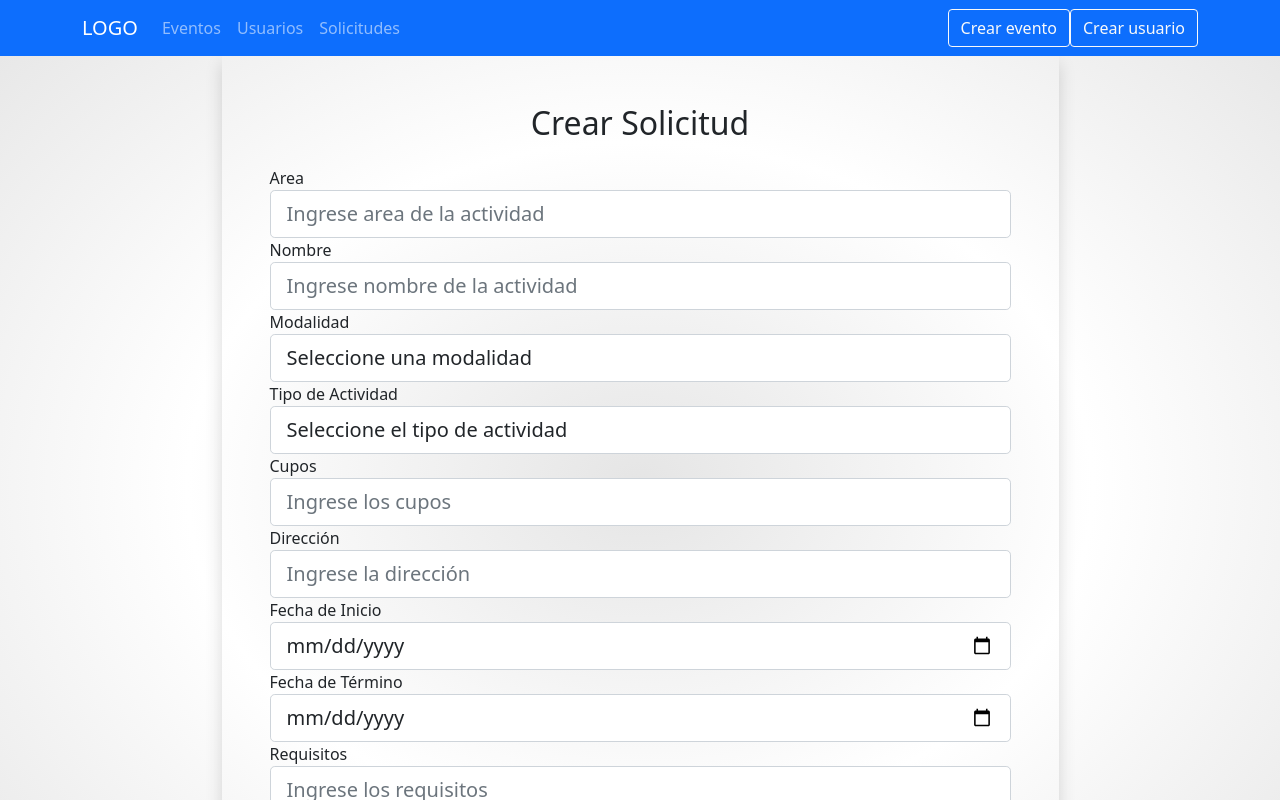
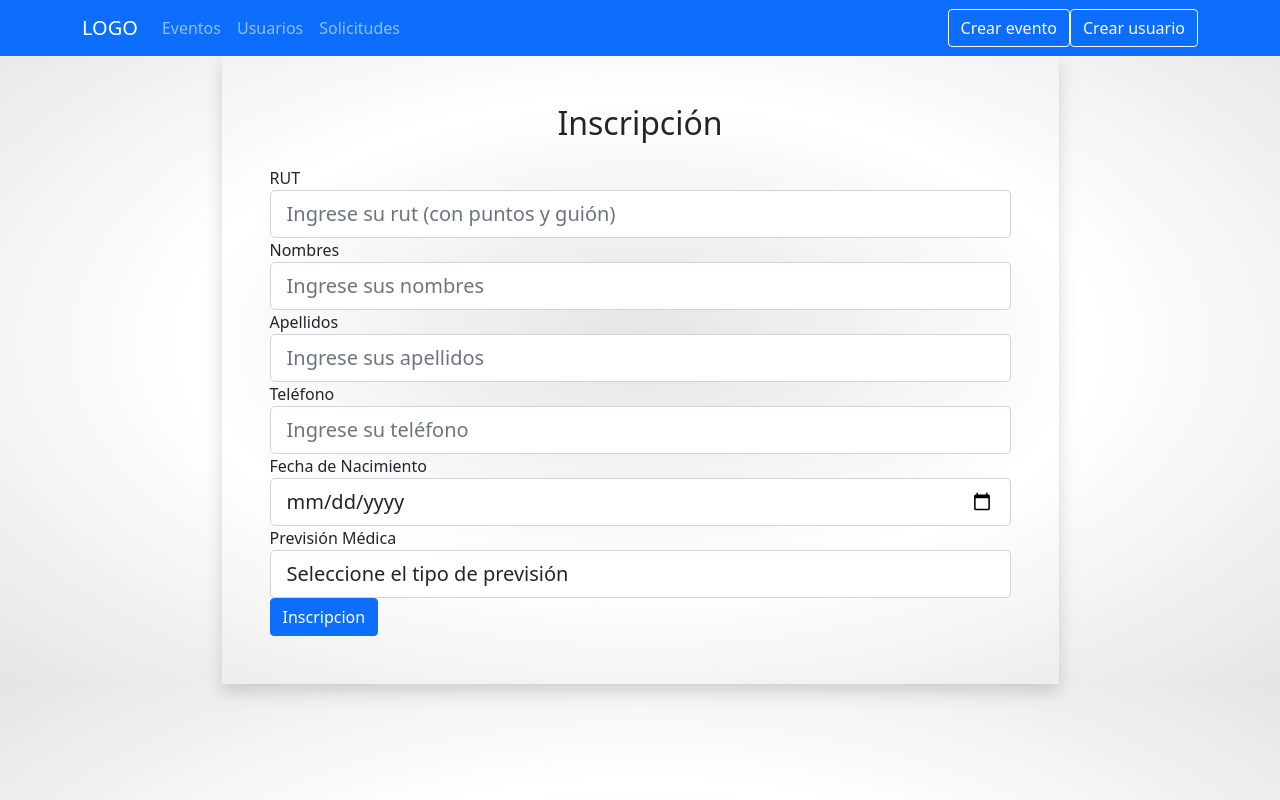
Before and after one commit to ArielSalgado/TITEC-I, a React (Create React App) app in the folder client/: page /crearSolicitud/1 in a window 1280 px wide. Shown: the top 800 px of the page. Built offline with nearby package versions, Linux system fonts and the light colour scheme.

Commit message:
Implementación CrearSolicitud

```diff
--- a/client/src/components/pages/usuario/CrearSolicitud.js
+++ b/client/src/components/pages/usuario/CrearSolicitud.js
@@ -3,10 +3,22 @@ import Axios from 'axios';
 
 const CrearSolicitud = () => {
     const [solicitud, setSolicitud] = useState({
-
+        rut: "",
+        nombres: "",
+        apellidos: "",
+        telefono: "",
+        fecha_nacimiento: "",
+        previsión: ""
     });
 
-    const { } = solicitud;
+    const {
+        rut,
+        nombres,
+        apellidos,
+        telefono,
+        fecha_nacimiento,
+        prevision
+    } = solicitud;
 
     const onInputChange = e => {
         setSolicitud({...solicitud, [e.target.name]: e.target.value});
@@ -20,65 +32,42 @@ const CrearSolicitud = () => {
     return (
         <div className="container">
             <div className="w-75 mx-auto shadow p-5">
-                <h2 className="text-center mb-4">Crear Solicitud</h2>
+                <h2 className="text-center mb-4">Inscripción</h2>
                 <form onSubmit={e => onSubmit(e)}>
                 <div className="form-group">
-                    <label htmlFor="area">Area</label>
+                    <label htmlFor="rut">RUT</label>
                     <input type="text" className="form-control form-control-lg"
-                    placeholder="Ingrese area de la actividad" name="area" value={""} onChange={e => onInputChange(e)} />
+                    placeholder="Ingrese su rut (con puntos y guión)" name="rut" value={solicitud.rut} onChange={e => onInputChange(e)} />
                 </div>
                 <div className="form-group">
-                    <label htmlFor="nombre">Nombre</label>
+                    <label htmlFor="nombres">Nombres</label>
                     <input type="text" className="form-control form-control-lg"
-                    placeholder="Ingrese nombre de la actividad" name="nombre_actividad" value={""} onChange={e => onInputChange(e)} />
+                    placeholder="Ingrese sus nombres" name="nombres" value={solicitud.nombres} onChange={e => onInputChange(e)} />
                 </div>
                 <div className="form-group">
-                    <label htmlFor="modalidad">Modalidad</label>
-                    <select className="form-control form-control-lg" name="modalidad" value={""} onChange={e => onInputChange(e)} >
-                        <option disabled selected value="">Seleccione una modalidad</option>
-                        <option value="Presencial">Presencial</option>
-                        <option value="Online">Online</option>
+                    <label htmlFor="apellidos">Apellidos</label>
+                    <input type="text" className="form-control form-control-lg"
+                    placeholder="Ingrese sus apellidos" name="apellidos" value={solicitud.apellidos} onChange={e => onInputChange(e)} />
+                </div>
+                <div className="form-group">
+                    <label htmlFor="telefono">Teléfono</label>
+                    <input type="tel" className="form-control form-control-lg"
+                    placeholder="Ingrese su teléfono" name="telefono" value={solicitud.telefono} onChange={e => onInputChange(e)} />
+                </div>
+                <div className="form-group">
+                    <label htmlFor="fecha_nacimiento">Fecha de Nacimiento</label>
+                    <input type="date" className="form-control form-control-lg"
+                    placeholder="Ingrese fecha de nacimiento" name="fecha_nacimiento" value={solicitud.fecha_nacimiento} onChange={e => onInputChange(e)} />
+                </div>
+                <div className="form-group">
+                    <label htmlFor="prevision">Previsión Médica</label>
+                    <select className="form-control form-control-lg" name="prevision" value={solicitud.prevision} onChange={e => onInputChange(e)}>
+                        <option disabled selected value="">Seleccione el tipo de previsión</option>
+                        <option value="ISAPRE">ISAPRE</option>
+                        <option value="FONASA">FONASA</option>
                     </select>
                 </div>
-                <div className="form-group">
-                    <label htmlFor="tipo">Tipo de Actividad</label>
-                    <select className="form-control form-control-lg" name="tipo" value={""} onChange={e => onInputChange(e)}>
-                        <option disabled selected value="">Seleccione el tipo de actividad</option>
-                        <option value="Evento">Evento</option>
-                        <option value="Taller">Taller</option>
-                    </select>
-                </div>
-                <div className="form-group">
-                    <label htmlFor="cupos">Cupos</label>
-                    <input type="number" className="form-control form-control-lg"
-                    placeholder="Ingrese los cupos" name="cupos" value={""} onChange={e => onInputChange(e)} />
-                </div>
-                <div className="form-group">
-                    <label htmlFor="direccion">Dirección</label>
-                    <input type="text" className="form-control form-control-lg"
-                    placeholder="Ingrese la dirección" name="direccion" value={""} onChange={e => onInputChange(e)} />
-                </div>
-                <div className="form-group">
-                    <label htmlFor="fecha_inicio">Fecha de Inicio</label>
-                    <input type="date" className="form-control form-control-lg"
-                    placeholder="Ingrese la fecha de inicio" name="fecha_inicio" value={""} onChange={e => onInputChange(e)} />
-                </div>
-                <div className="form-group">
-                    <label htmlFor="fecha_termino">Fecha de Término</label>
-                    <input type="date" className="form-control form-control-lg"
-                    placeholder="Ingrese la fecha de término" name="fecha_termino" value={""} onChange={e => onInputChange(e)} />
-                </div>
-                <div className="form-group">
-                   <label htmlFor="requisitos">Requisitos</label>
-                    <input type="text" className="form-control form-control-lg"
-                    placeholder="Ingrese los requisitos" name="requisitos" value={""} onChange={e => onInputChange(e)} />
-                </div>
-                <div className="form-group">
-                   <label htmlFor="descripción">Descripción</label>
-                    <input type="text" className="form-control form-control-lg"
-                    placeholder="Ingrese una descripción" name="descripción" value={""} onChange={e => onInputChange(e)} />
-                </div>
-                <button className="btn btn-primary btn-block">Crear Evento</button>
+                <button className="btn btn-primary btn-block">Inscripcion</button>
                 </form>
             </div>
         </div>
```
